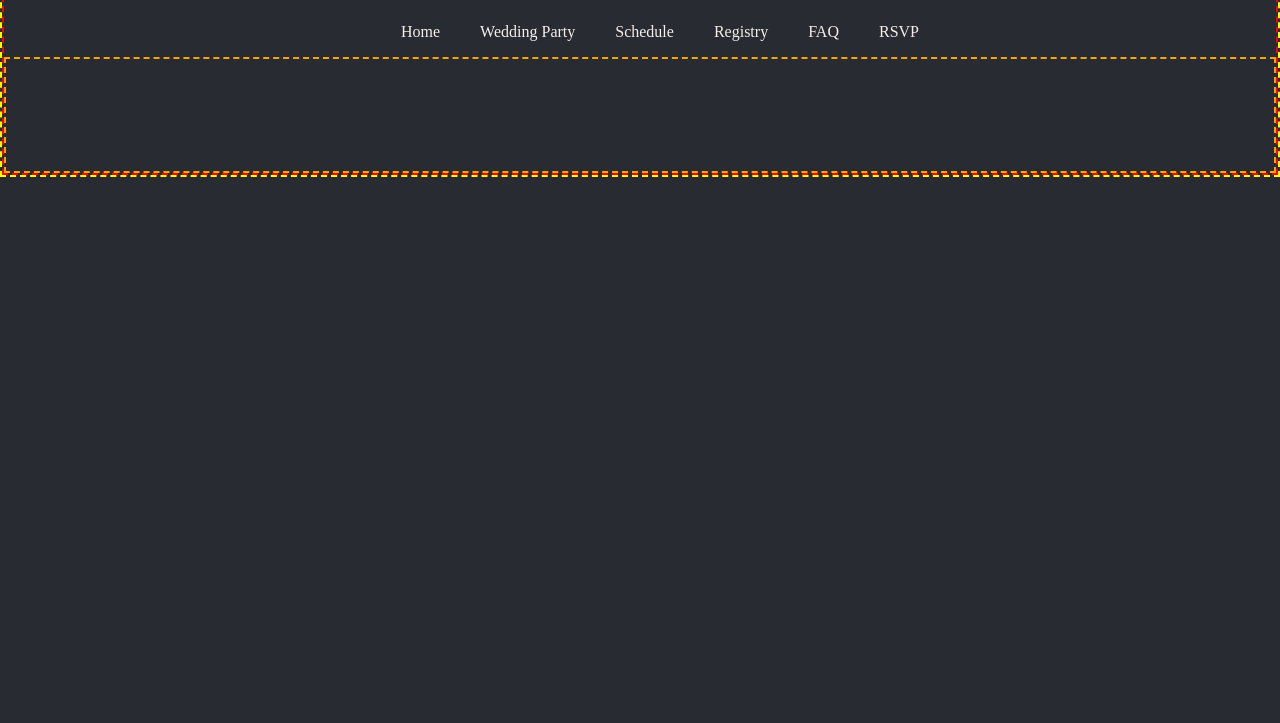
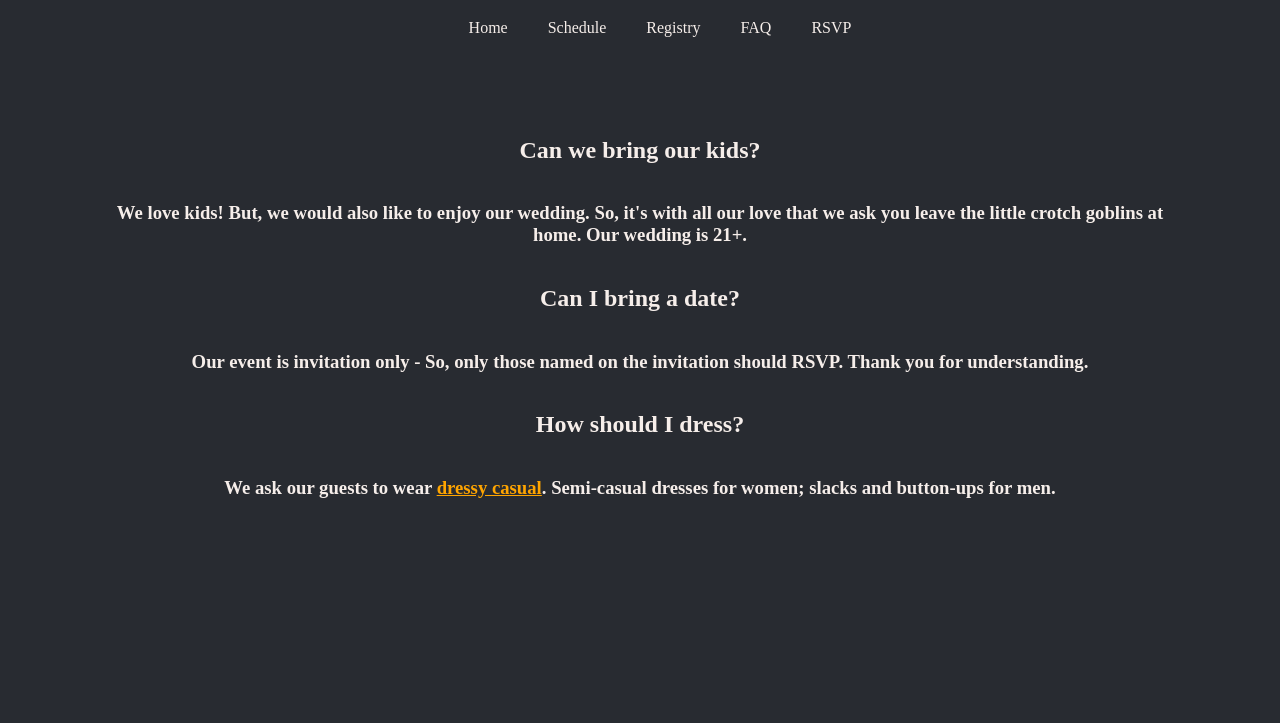
Before and after one commit to ShaneRWard/wedding, a plain HTML site: page faq.html in a window 1280 px wide. Shown: the part 77-800 px from the top of the page. Drawn offline with Linux system fonts and the light colour scheme.

Commit message:
Added content to FAQ page. Registry note added to index.html. Nav links fixed.

```diff
--- a/faq.html
+++ b/faq.html
@@ -15,11 +15,11 @@
     </div> -->
     <nav>
         <ul>
-            <a href="main.html">Home</a>
+            <a href="index.html">Home</a>
         </ul>
-        <ul>
+        <!-- <ul>
             <a href="Wedding Party">Wedding Party</a>
-        </ul>
+        </ul> -->
         <ul>
             <a href="schedule.html">Schedule</a>
         </ul>
@@ -34,6 +34,26 @@
         </ul>
     </nav>
     <main>
+        <section class="outside_link">
+            <h1>Can we bring our kids?</h1>
+            <h3>
+                We love kids! But, we would also like to enjoy our wedding. So,
+                it's with all our love that we ask you leave the little crotch goblins at home.
+                Our wedding is 21+.
+            </h3>
+            <h1>Can I bring a date?</h1>
+            <h3>
+                Our event is invitation only - So, only those named on the invitation should RSVP.
+                Thank you for understanding.
+            </h3>
+            <h1>How should I dress?</h1>
+            <h3>
+                We ask our guests to wear
+                <a href="https://www.theknot.com/content/what-to-wear-dressy-casual">dressy casual</a>.
+                Semi-casual dresses for women; slacks and button-ups for men.
+            </h3>
+        </section>
+
 
     </main>
     <footer>
--- a/styles.css
+++ b/styles.css
@@ -1,5 +1,5 @@
 html {
-    border: 2px yellow dashed;
+    /* border: 2px yellow dashed; */
     background-color: #282B31;
     /* height: 100%; */
     /* width: 100%; */
@@ -7,15 +7,18 @@ html {
     margin: 0;
 }
 
+@import url('https://fonts.googleapis.com/css2?family=Meow+Script&display=swap');
+
 body {
     /* width: 100%; */
-    border: 2px red dashed;
+    /* border: 2px red dashed; */
     padding: 0%;
     margin: 0;
 }
 
 header {
     /* border: 2px blue dashed; */
+    font-family: "Meow Script", serif;
     width: 100%;
     display: flex;
     justify-content: center;
@@ -43,10 +46,10 @@ nav a {
     color: rgb(246, 238, 234);
 }
 
-#photo_container {
+/* #photo_container {
     border: 2px white dashed;
 
-}
+} */
 
 img {
     width: 100%;
@@ -61,7 +64,7 @@ main {
     align-items: center;
 }
 
-main h2, h3, p {
+main h1, h2, h3, p {
     color: rgb(246, 238, 234);
 }
 
@@ -69,10 +72,20 @@ main h2, h3, p {
     font: 3rem sans-serif;
 }
 
+.outside_link a {
+    color: orange;
+}
+
+.outside_link h3 {
+    text-align: center;
+}
+
 section {
+    /* border: 2px lime dashed; */
     display: flex;
     flex-direction: column;
     align-items: center;
+    margin-top: 4em;
     margin-left: 7em;
     margin-right: 7em;
 }
@@ -82,6 +95,6 @@ section h2, h3, p {
 }
 
 footer {
-    border: 2px orange dashed;
+    /* border: 2px orange dashed; */
     height: 7em;
 }
```
Also changed, not shown: index.html (+7 -5 lines), registry.html (+3 -3 lines), rsvp.html (+2 -2 lines), schedule.html (+2 -2 lines).
